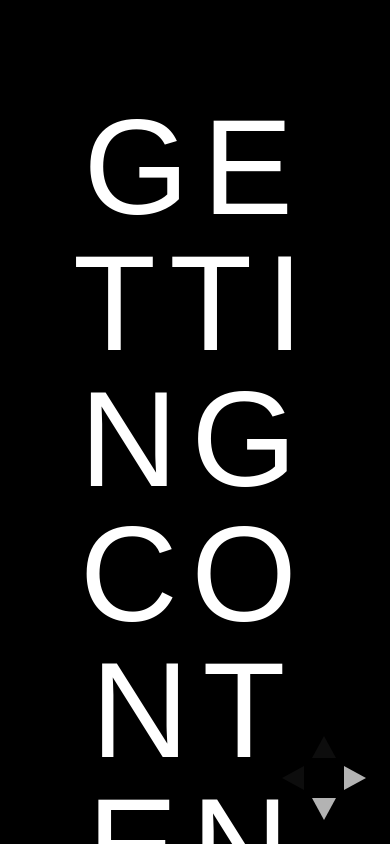
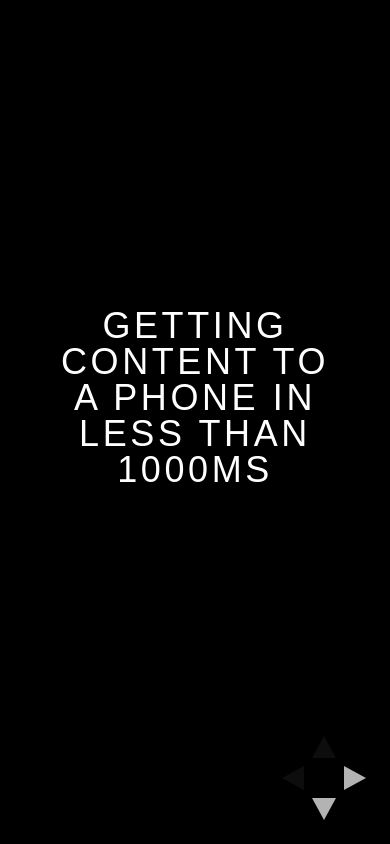
Before and after one commit to iamcarrico/content-to-phone-in-1000ms, a plain HTML site: page index.html in a window 390 px wide. Drawn offline with Linux system fonts and the light colour scheme; a web font is replaced by a local one.

Commit message:
Built from 3cd3582 on branch master

```diff
--- a/css/theme.css
+++ b/css/theme.css
@@ -81,6 +81,23 @@ img, video {
 body {
   font-family: "pt", Helvetica, Arial, sans-serif;
   font-size: 2.25em;
+}
+
+@media (max-width: 600px) {
+  html {
+    font-size: 50%;
+  }
+  html .reveal h1 {
+    font-size: 2em;
+  }
+  html .reveal h2 {
+    font-size: 1.6em;
+  }
+}
+@media (min-width: 601px) and (max-width: 888px) {
+  html {
+    font-size: 75%;
+  }
 }
 
 * {
--- a/slides/intro/is.md
+++ b/slides/intro/is.md
@@ -5,4 +5,6 @@
 * TCP / SPDY details
 
 
+### Slides
+
 <div class="slides-link">[iamc.co/1000ms](http://iamc.co/1000ms)</div>
--- a/slides/tcp/cdn.md
+++ b/slides/tcp/cdn.md
@@ -1,7 +1,7 @@
 <h2>CDN<span style="text-transform: none;">s</span></h2>
 
 * We are limited by the speed of light <!-- .element: class="fragment" -->
-* Put you're content closer to the user. <!-- .element: class="fragment" -->
+* Put your content closer to the user. <!-- .element: class="fragment" -->
 
 Note:
 This shouldn't be surprising, but the best way to fight latency is just to have a CDN. Get content as close to the user as possible, so each round trip is not as far.
```
